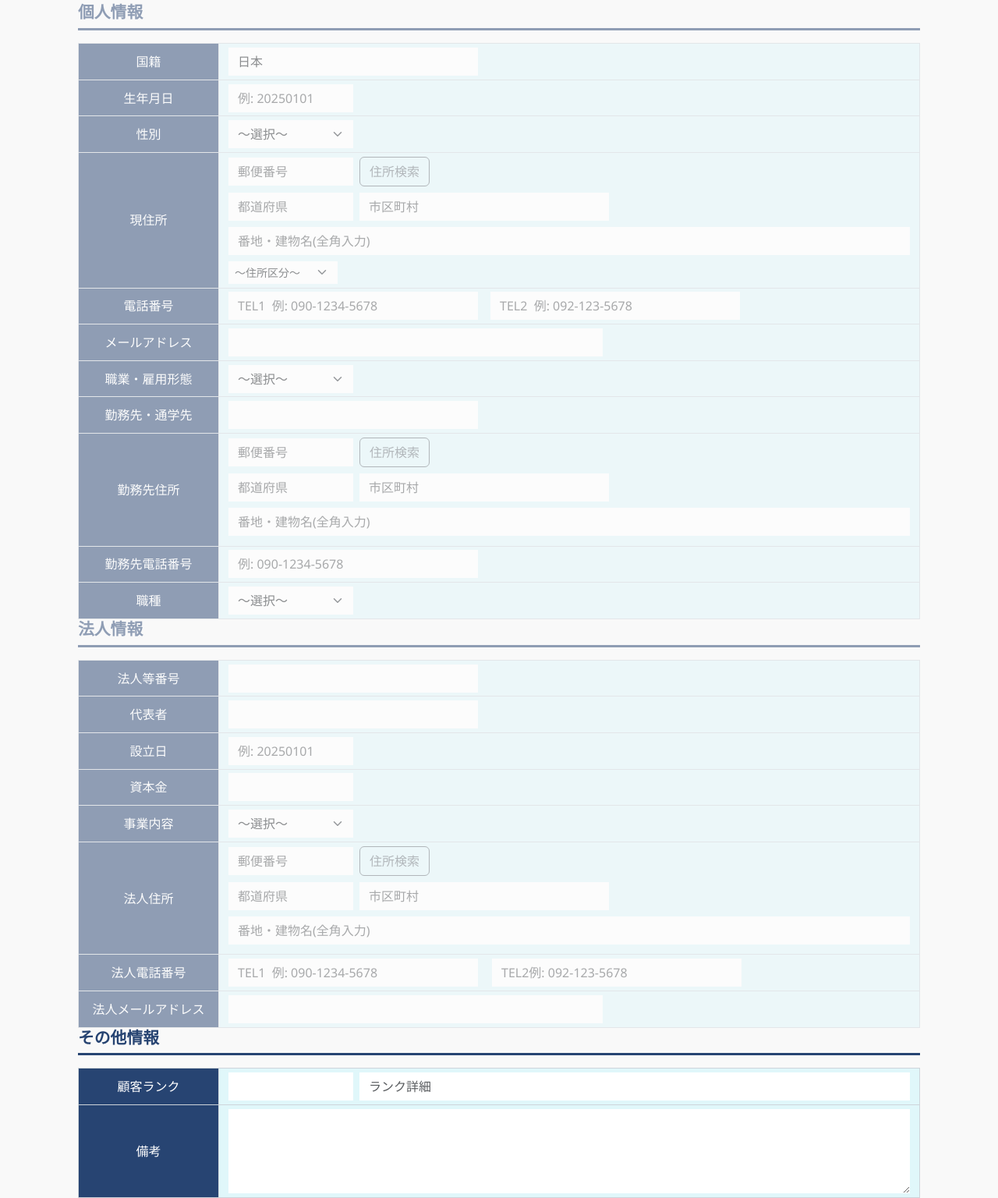
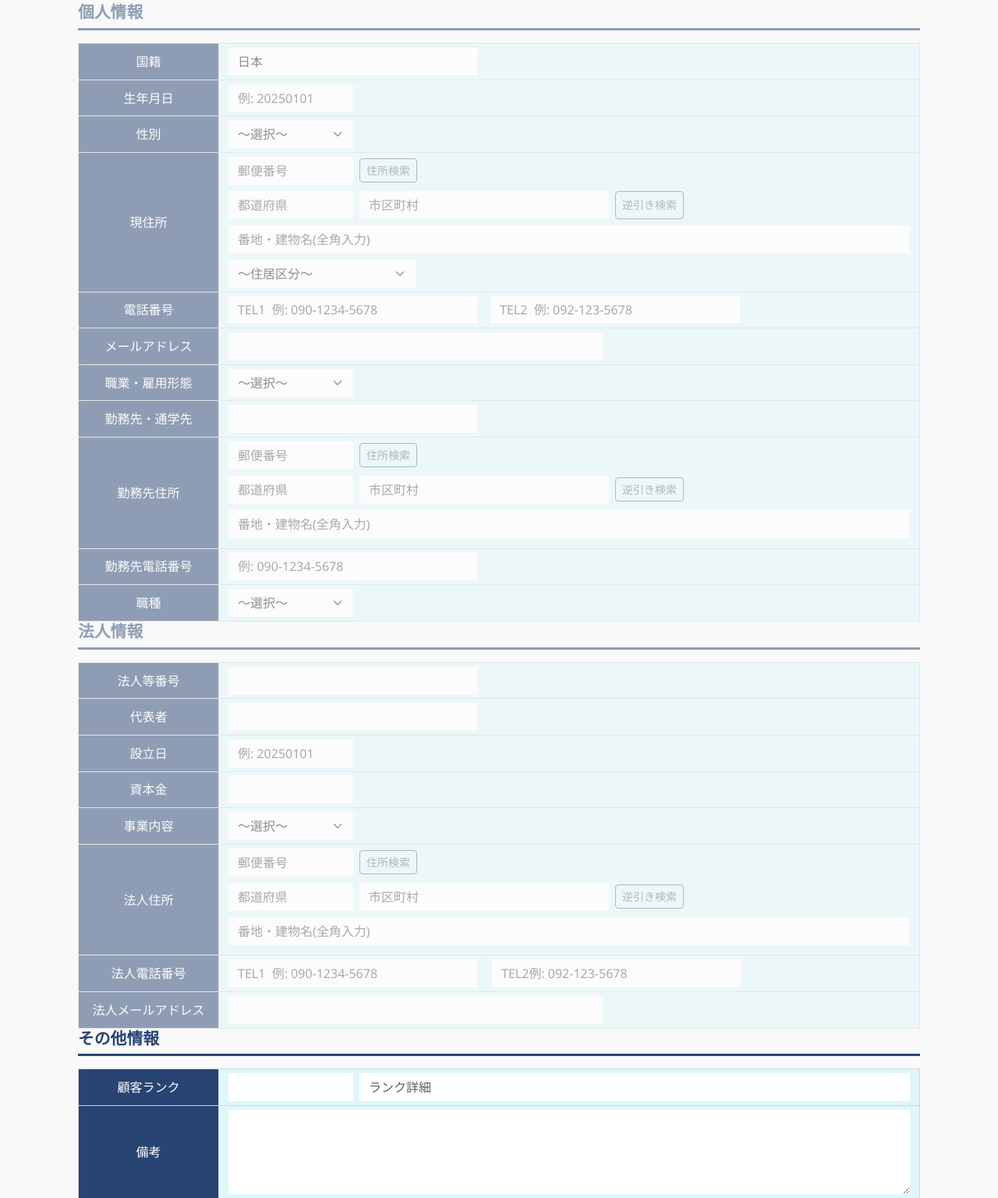
Before and after one commit to umeki-jp/MiraiHosho-System_project, a Flask app: page /masters/customer/new in a window 1280 px wide. Shown: the part 506-2042 px from the top of the page at 78% size. Run offline with Flask 3, Linux system fonts and the light colour scheme.

Commit message:
住所検索機能

```diff
--- a/flaskapp/routes/api.py
+++ b/flaskapp/routes/api.py
@@ -21,20 +21,26 @@ DB_CONFIG = {
 # URLは /search_address_by_postal となります (url_prefixと結合される)
 @api_bp.route('/search_address_by_postal')
 def search_address_by_postal():
-    """郵便番号から住所を検索するAPI"""
-    postal_code = request.args.get('postal_code', '')
+    """郵便番号から住所を検索するAPI（ハイフンあり・なし両対応）"""
+    postal_code_from_form = request.args.get('postal_code', '')
 
-    if not postal_code or not postal_code.isdigit():
-        return jsonify({'error': '無効な郵便番号です'}), 400
+    postal_code_for_db = postal_code_from_form.replace('-', '')
+
+    if not postal_code_for_db.isdigit() or len(postal_code_for_db) != 7:
+        return jsonify({'error': '無効な郵便番号形式です'}), 400
 
     conn = None
     try:
         conn = mysql.connector.connect(**DB_CONFIG)
         cursor = conn.cursor(dictionary=True)
         query = "SELECT * FROM postal_codes WHERE postal_code = %s"
-        cursor.execute(query, (postal_code,))
+
+        # ▼▼▼ ここの変数名を修正 ▼▼▼
+        cursor.execute(query, (postal_code_for_db,))
+
         results = cursor.fetchall()
         return jsonify(results)
+
     except mysql.connector.Error as err:
         return jsonify({'error': f'データベースエラー: {err}'}), 500
     finally:
--- a/flaskapp/routes/customerlist.py
+++ b/flaskapp/routes/customerlist.py
@@ -246,6 +246,14 @@ def customer_new():
                     datetime_fields = ["individual_birthDate", "corporate_foundationdate", "registration_date", "update_date"]
                     integer_fields = ["individual_age"]
                     form_data = {f: request.form.get(f, "").strip() for f in field_names}
+                    # 郵便番号を「NNN-NNNN」形式に強制フォーマット
+                    for field in ['individual_postalcode', 'individual_workplace_postalcode', 'corporate_postalcode']:
+                        code = form_data.get(field)
+                        if code:
+                            digits = code.replace('-', '')
+                            if len(digits) == 7 and digits.isdigit():
+                                form_data[field] = f"{digits[:3]}-{digits[3:]}"
+
                     form_data['registration_date'] = datetime.datetime.now() # 登録日を現在時刻に設定
                     form_data['update_date'] = None # 更新日はNULLに設定
 
@@ -369,6 +377,14 @@ def customer_edit(customer_code):
 
             elif action == "submit_update_instant":
                 form_data = {f: request.form.get(f, "").strip() for f in field_names}
+                 # 郵便番号を「NNN-NNNN」形式に強制フォーマット
+                for field in ['individual_postalcode', 'individual_workplace_postalcode', 'corporate_postalcode']:
+                    code = form_data.get(field)
+                    if code:
+                        digits = code.replace('-', '')
+                        if len(digits) == 7 and digits.isdigit():
+                            form_data[field] = f"{digits[:3]}-{digits[3:]}"
+
                 with conn.cursor() as cursor:
                     datetime_fields = ["individual_birthDate", "corporate_foundationdate"] # 登録/更新日時はサーバーで設定するため除外
                     integer_fields = ["individual_age"]
--- a/flaskapp/static/js/form_page_base.js
+++ b/flaskapp/static/js/form_page_base.js
@@ -323,3 +323,123 @@ postalFields.forEach(field => {
         updateFoundationDateDisplay();
     }
 });
+
+/* ▼▼▼ form_page_base.jsの住所検索関連のコードは、最終的に以下のようになります ▼▼▼ */
+
+document.addEventListener('DOMContentLoaded', function () {
+
+    // --- 住所検索機能の初期化 ---
+    const addressModalElement = document.getElementById('address-modal');
+    if (!addressModalElement) return;
+
+    const addressModal = new bootstrap.Modal(addressModalElement);
+    const resultsList = document.getElementById('address-results-list');
+
+    // ページ内にある、すべての住所検索グループを対象に処理を適用
+    document.querySelectorAll('.address-lookup-group').forEach(group => {
+        // --- 郵便番号からの検索 ---
+        const searchBtn = group.querySelector('.address-search-btn');
+        const postalCodeInput = group.querySelector('.postal-code-input');
+
+        if (searchBtn && postalCodeInput) {
+            searchBtn.addEventListener('click', async () => {
+                const postalCode = postalCodeInput.value;
+                if (!postalCode) {
+                    alert('郵便番号を入力してください。');
+                    return;
+                }
+                try {
+                    const response = await fetch(`/api/search_address_by_postal?postal_code=${encodeURIComponent(postalCode)}`);
+                    if (!response.ok) throw new Error('サーバーとの通信に失敗しました。');
+                    const results = await response.json();
+                    showAddressModal(results, group);
+                } catch (error) {
+                    console.error("住所検索エラー:", error);
+                    alert('住所の検索中にエラーが発生しました。');
+                }
+            });
+        }
+
+        // --- 住所からの逆引き検索 ---
+        const reverseSearchBtn = group.querySelector('.reverse-address-search-btn');
+        const prefectureInput = group.querySelector('.prefecture-output');
+        const cityInput = group.querySelector('.city-output');
+        const townInput = group.querySelector('.town-output');
+
+        if (reverseSearchBtn) {
+            reverseSearchBtn.addEventListener('click', async () => {
+                const prefecture = prefectureInput ? prefectureInput.value : '';
+                const city = cityInput ? cityInput.value : '';
+                const town = townInput ? townInput.value : '';
+
+                if (!prefecture && !city && !town) {
+                    alert('都道府県、市区町村、町名のいずれかを入力してください。');
+                    return;
+                }
+                const params = new URLSearchParams();
+                if (prefecture) params.append('prefecture', prefecture);
+                if (city) params.append('city', city);
+                if (town) params.append('town', town);
+                try {
+                    const response = await fetch(`/api/search_postal_by_address?${params.toString()}`);
+                    if (!response.ok) throw new Error('サーバーとの通信に失敗しました。');
+                    const results = await response.json();
+                    showAddressModal(results, group);
+                } catch (error) {
+                    console.error("逆引き検索エラー:", error);
+                    alert('郵便番号の検索中にエラーが発生しました。');
+                }
+            });
+        }
+    });
+
+    // 住所候補をモーダルに表示する関数
+    function showAddressModal(results, targetGroup) {
+        resultsList.innerHTML = ''; // 前回の結果をクリア
+
+        if (results.length === 0) {
+            resultsList.innerHTML = '<li class="list-group-item">該当する住所が見つかりませんでした。</li>';
+        } else {
+            results.forEach(addr => {
+                const a = document.createElement('a');
+                a.href = '#';
+                a.className = 'list-group-item list-group-item-action';
+                a.textContent = `〒${addr.postal_code} ${addr.prefecture} ${addr.city} ${addr.town}`;
+
+                // data属性に全データを埋め込む
+                a.dataset.postalCode = addr.postal_code; // 郵便番号もdata属性に追加
+                a.dataset.prefecture = addr.prefecture;
+                a.dataset.city = addr.city;
+                a.dataset.town = addr.town;
+                a.dataset.cityKana = addr.city_kana;
+                a.dataset.townKana = addr.town_kana;
+
+                a.addEventListener('click', (e) => {
+                    e.preventDefault();
+                    populateAddressFields(e.target.dataset, targetGroup);
+                    addressModal.hide();
+                });
+
+                resultsList.appendChild(a);
+            });
+        }
+        addressModal.show();
+    }
+
+    // フォームの各欄に住所情報を反映させる関数
+    function populateAddressFields(data, targetGroup) {
+        const postalCodeInput = targetGroup.querySelector('.postal-code-input');
+        const prefectureInput = targetGroup.querySelector('.prefecture-output');
+        const cityInput = targetGroup.querySelector('.city-output');
+        const townInput = targetGroup.querySelector('.town-output');
+        const cityKanaSpan = targetGroup.querySelector('.city-kana-output');
+        const townKanaSpan = targetGroup.querySelector('.town-kana-output');
+
+        if (postalCodeInput) postalCodeInput.value = data.postalCode || ''; // 郵便番号も反映
+        if (prefectureInput) prefectureInput.value = data.prefecture || '';
+        if (cityInput) cityInput.value = data.city || '';
+        if (townInput) townInput.value = data.town || '';
+        if (cityKanaSpan) cityKanaSpan.textContent = data.cityKana || '';
+        if (townKanaSpan) townKanaSpan.textContent = data.townKana || '';
+    }
+});
--- a/flaskapp/templates/base.html
+++ b/flaskapp/templates/base.html
@@ -671,6 +671,22 @@
     });
   </script>
   {% block script %}{% endblock %}
+
+<div class="modal fade" id="address-modal" tabindex="-1" aria-labelledby="addressModalLabel" aria-hidden="true">
+  <div class="modal-dialog modal-dialog-centered modal-dialog-scrollable">
+    <div class="modal-content">
+      <div class="modal-header">
+        <h5 class="modal-title" id="addressModalLabel">住所を選択してください</h5>
+        <button type="button" class="btn-close" data-bs-dismiss="modal" aria-label="Close"></button>
+      </div>
+      <div class="modal-body">
+        <div class="list-group" id="address-results-list">
+          </div>
+      </div>
+    </div>
+  </div>
+</div>
+
 </body>
 
 <script src="{{ url_for('static', filename='js/form_page_base.js') }}"></script>
--- a/flaskapp/templates/masters/customer_form_partial.html
+++ b/flaskapp/templates/masters/customer_form_partial.html
@@ -83,31 +83,40 @@
   <div class="row">
   <label class="col-sm-2 col-form-label">現住所</label>
   <div class="col-sm-10">
-      <!-- 郵便番号 -->
+    <div class="address-lookup-group">
       <div class="d-flex align-items-center gap-2 mb-2">
-        <input type="text" name="individual_postalcode" id="individual_postalcode" class="form-control" placeholder="郵便番号" style="max-width: 10em;" value="{{ form_data.individual_postalcode or '' }}" maxlength="8">
-        <button class="btn btn-outline-secondary" type="button" id="search-address-btn">住所検索</button>
+        {# ▼▼▼ classに postal-code-input を追加 ▼▼▼ #}
+        <input type="text" name="individual_postalcode" id="individual_postalcode" class="form-control postal-code-input" placeholder="郵便番号" style="max-width: 10em;" value="{{ form_data.individual_postalcode or '' }}" maxlength="8">
+        {# ▼▼▼ classに address-search-btn を追加 ▼▼▼ #}
+        <button class="btn btn-outline-secondary btn-sm address-search-btn" type="button" id="search-address-btn">住所検索</button>
+        <div class="kana-display-area small text-muted ms-2">
+            <span class="city-kana-output"></span> <span class="town-kana-output"></span>
         </div>
-      <!-- 都道府県・市区町村 -->
-      <div class="d-flex gap-2 mb-2">
-        <input type="text" name="individual_prefecture" id="individual_prefecture" class="form-control" placeholder="都道府県" style="max-width: 10em;" value="{{ form_data.individual_prefecture or '' }}" maxlength="5">
-        <input type="text" name="individual_city" id="individual_city" class="form-control" placeholder="市区町村" style="max-width: 20em;" value="{{ form_data.individual_city or '' }}" maxlength="20">
-      </div>
-      <!-- 番地・建物名 -->
-      <div class="mb-2">
-        <input type="text" name="individual_address" id="individual_address" class="form-control" placeholder="番地・建物名(全角入力)" value="{{ form_data.individual_address or '' }}" maxlength="50">
       </div>
 
-      <!-- 住居区分 -->
+      <div class="d-flex gap-2 mb-2">
+        {# ▼▼▼ classに prefecture-output と city-output を追加 ▼▼▼ #}
+        <input type="text" name="individual_prefecture" id="individual_prefecture" class="form-control prefecture-output" placeholder="都道府県" style="max-width: 10em;" value="{{ form_data.individual_prefecture or '' }}" maxlength="5">
+        <input type="text" name="individual_city" id="individual_city" class="form-control city-output" placeholder="市区町村" style="max-width: 20em;" value="{{ form_data.individual_city or '' }}" maxlength="20">
+        <button class="btn btn-outline-secondary btn-sm reverse-address-search-btn" type="button">逆引き検索</button>
+      </div>
+
+      <div class="mb-2">
+        {# ▼▼▼ classに town-output を追加 ▼▼▼ #}
+        <input type="text" name="individual_address" id="individual_address" class="form-control town-output" placeholder="番地・建物名(全角入力)" value="{{ form_data.individual_address or '' }}" maxlength="50">
+      </div>
+
       <div>
-        <select name="individual_currentaddresscategory" id="individual_currentaddresscategory" class="form-select form-select-sm" style="max-width: 10em;">
-          <option value="">～住所区分～</option>
+        {# ▼▼▼ classに currentaddresscategory-output を追加（任意） ▼▼▼ #}
+        <select name="individual_currentaddresscategory" id="individual_currentaddresscategory" class="form-select" style="max-width: 15em;">
+          <option value="">～住居区分～</option>
           <option value="自己所有" {% if form_data.individual_currentaddresscategory == '自己所有' %}selected{% endif %}>自己所有</option>
           <option value="家族所有" {% if form_data.individual_currentaddresscategory == '家族所有' %}selected{% endif %}>家族所有</option>
           <option value="賃貸" {% if form_data.individual_currentaddresscategory == '賃貸' %}selected{% endif %}>賃貸</option>
           <option value="社宅" {% if form_data.individual_currentaddresscategory == '社宅' %}selected{% endif %}>社宅</option>
           <option value="その他" {% if form_data.individual_currentaddresscategory == 'その他' %}selected{% endif %}>その他</option>
         </select>
+      </div>
     </div>
   </div>
 </div>
@@ -158,16 +167,22 @@
   <div class="row">
     <label class="col-sm-2 col-form-label">勤務先住所</label>
     <div class="col-sm-10">
+      <div class="address-lookup-group">
         <div class="d-flex align-items-center gap-2 mb-2">
-        <input type="text" name="individual_workplace_postalcode" id="individual_workplace_postalcode" class="form-control" placeholder="郵便番号" style="max-width: 10em;"value="{{ form_data.individual_workplace_postalcode or '' }}" maxlength="8">
-        <button class="btn btn-outline-secondary" type="button" id="search-workplace-address-btn">住所検索</button>
+          <input type="text" name="individual_workplace_postalcode" id="individual_workplace_postalcode" class="form-control postal-code-input" placeholder="郵便番号" style="max-width: 10em;" value="{{ form_data.individual_workplace_postalcode or '' }}" maxlength="8">
+          <button class="btn btn-outline-secondary btn-sm address-search-btn" type="button">住所検索</button>
+          <div class="kana-display-area small text-muted ms-2">
+            <span class="city-kana-output"></span> <span class="town-kana-output"></span>
           </div>
-      <div class="d-flex gap-2 mb-2">
-          <input type="text" name="individual_workplace_prefecture" id="individual_workplace_prefecture" class="form-control" placeholder="都道府県" style="max-width: 10em;" value="{{ form_data.individual_workplace_prefecture or '' }}" maxlength="5">
-          <input type="text" name="individual_workplace_city" id="individual_workplace_city" class="form-control" placeholder="市区町村" style="max-width: 20em;" value="{{ form_data.individual_workplace_city or '' }}" maxlength="20">
+        </div>
+        <div class="d-flex align-items-center gap-2 mb-2">
+          <input type="text" name="individual_workplace_prefecture" id="individual_workplace_prefecture" class="form-control prefecture-output" placeholder="都道府県" style="max-width: 10em;" value="{{ form_data.individual_workplace_prefecture or '' }}" maxlength="5">
+          <input type="text" name="individual_workplace_city" id="individual_workplace_city" class="form-control city-output" placeholder="市区町村" style="max-width: 20em;" value="{{ form_data.individual_workplace_city or '' }}" maxlength="20">
+          <button class="btn btn-outline-secondary btn-sm reverse-address-search-btn" type="button">逆引き検索</button>
         </div>
         <div class="mb-2">
-        <input type="text" name="individual_workplace_address" id="individual_workplace_address" class="form-control" placeholder="番地・建物名(全角入力)" value="{{ form_data.individual_workplace_address or '' }}" maxlength="50">
+          <input type="text" name="individual_workplace_address" id="individual_workplace_address" class="form-control town-output" placeholder="番地・建物名(全角入力)" value="{{ form_data.individual_workplace_address or '' }}" maxlength="50">
+        </div>
       </div>
     </div>
   </div>
@@ -260,16 +275,22 @@
   <div class="row">
   <label class="col-sm-2 col-form-label">法人住所</label>
   <div class="col-sm-10">
+    <div class="address-lookup-group">
       <div class="d-flex align-items-center gap-2 mb-2">
-        <input type="text" name="corporate_postalcode" id="corporate_postalcode" class="form-control" placeholder="郵便番号" style="max-width: 10em;" value="{{ form_data.corporate_postalcode or '' }}" maxlength="8">
-        <button class="btn btn-outline-secondary" type="button" id="search-corporate-address-btn">住所検索</button>
+        <input type="text" name="corporate_postalcode" id="corporate_postalcode" class="form-control postal-code-input" placeholder="郵便番号" style="max-width: 10em;" value="{{ form_data.corporate_postalcode or '' }}" maxlength="8">
+        <button class="btn btn-outline-secondary btn-sm address-search-btn" type="button">住所検索</button>
+        <div class="kana-display-area small text-muted ms-2">
+          <span class="city-kana-output"></span> <span class="town-kana-output"></span>
         </div>
-      <div class="d-flex gap-2 mb-2">
-          <input type="text" name="corporate_prefecture" id="corporate_prefecture" class="form-control" placeholder="都道府県" style="max-width: 10em;" value="{{ form_data.corporate_prefecture or '' }}" maxlength="5">
-          <input type="text" name="corporate_city" id="corporate_city" class="form-control" placeholder="市区町村" style="max-width: 20em;" value="{{ form_data.corporate_city or '' }}" maxlength="20">
+      </div>
+      <div class="d-flex align-items-center gap-2 mb-2">
+        <input type="text" name="corporate_prefecture" id="corporate_prefecture" class="form-control prefecture-output" placeholder="都道府県" style="max-width: 10em;" value="{{ form_data.corporate_prefecture or '' }}" maxlength="5">
+        <input type="text" name="corporate_city" id="corporate_city" class="form-control city-output" placeholder="市区町村" style="max-width: 20em;" value="{{ form_data.corporate_city or '' }}" maxlength="20">
+        <button class="btn btn-outline-secondary btn-sm reverse-address-search-btn" type="button">逆引き検索</button>
       </div>
       <div class="mb-2">
-        <input type="text" name="corporate_address" id="corporate_address" class="form-control" placeholder="番地・建物名(全角入力)" value="{{ form_data.corporate_address or '' }}" maxlength="50">
+        <input type="text" name="corporate_address" id="corporate_address" class="form-control town-output" placeholder="番地・建物名(全角入力)" value="{{ form_data.corporate_address or '' }}" maxlength="50">
+      </div>
     </div>
   </div>
 </div>
```
Also changed, not shown: flaskapp/common/constants.py (+13 -0 lines), 1 other file. Lines whose indentation alone changed are shown as unchanged.
